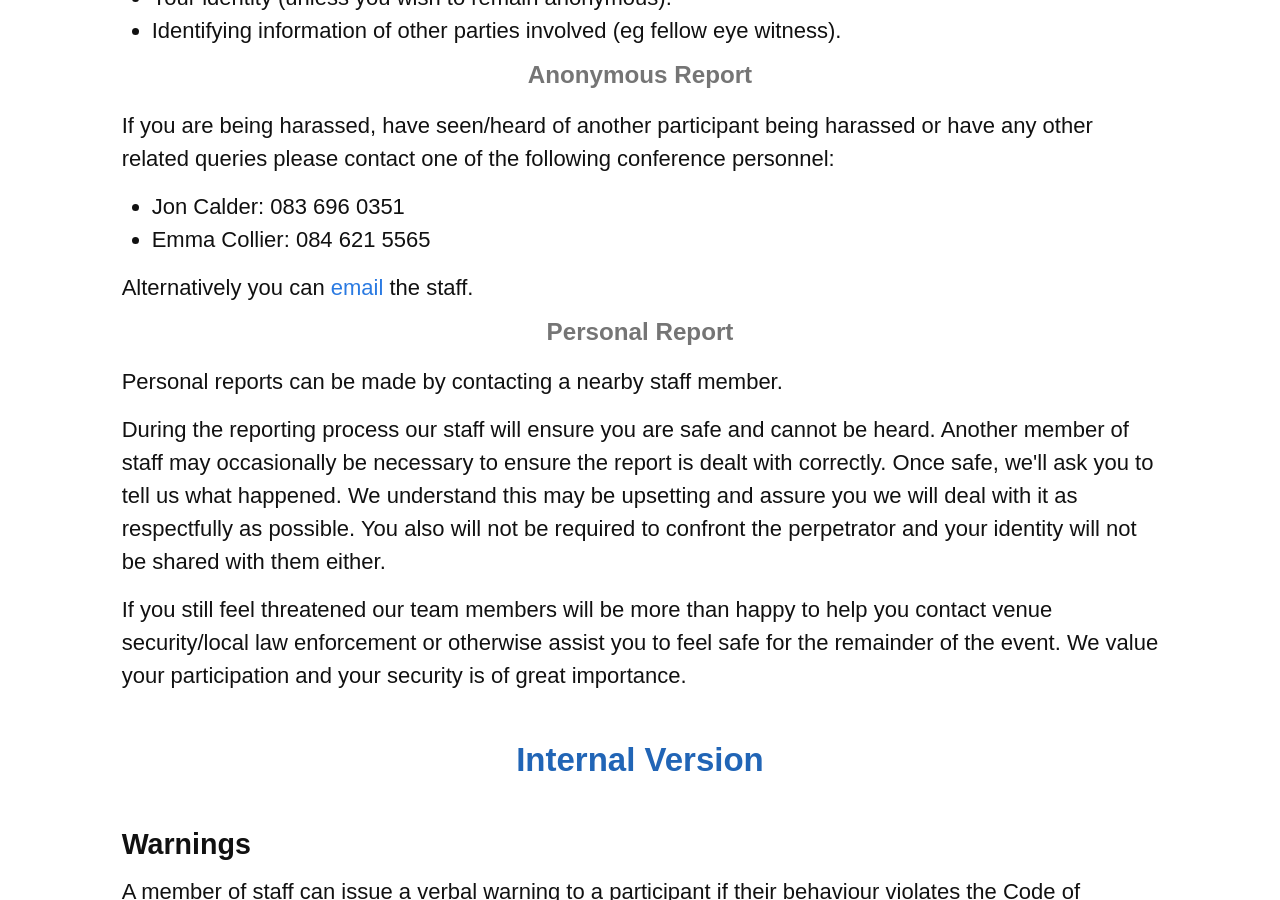
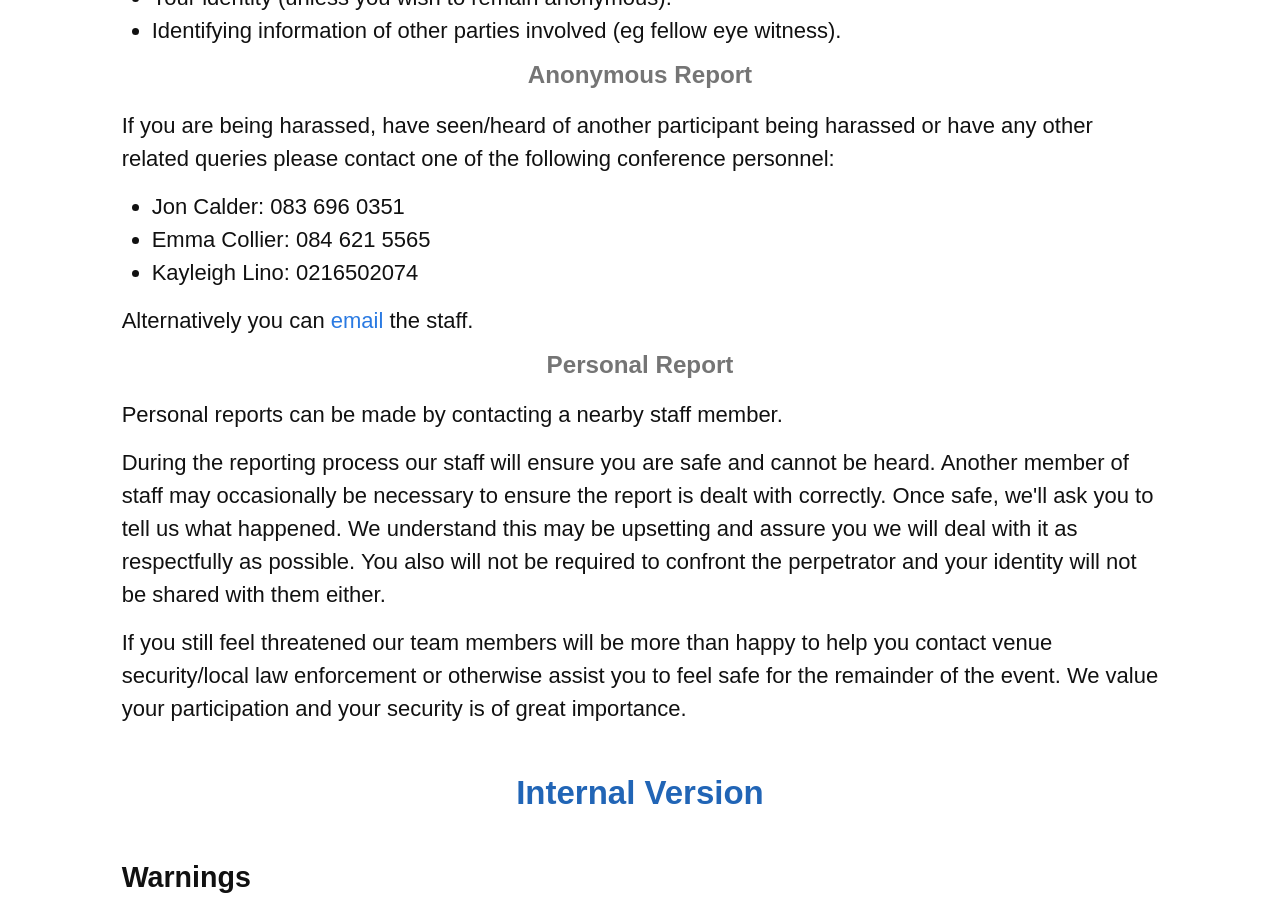
Before and after one commit to satRdays/capetown2018, a Jekyll site: the page code-of-conduct.html, which Jekyll copies as it is, in a window 1280 px wide and 900 px high, scrolled down 2234 px. Built offline with Jekyll 4.4.1, drawn with Linux system fonts in a browser that asks for light colours.

Commit message:
Added Kayleigh as a contact.

```diff
--- a/code-of-conduct.html
+++ b/code-of-conduct.html
@@ -92,6 +92,7 @@ We expect participants to follow these rules at all times.</p>
 <ul id="personnel">
 	<li>Jon Calder: 083 696 0351</li>
 	<li>Emma Collier: 084 621 5565</li>
+	<li>Kayleigh Lino: 0216502074</li>
 </ul>
 
 <p>Alternatively you can <a href="mailto:satrday.cape.town+code-of-conduct@gmail.com?subject=Anonymous">email</a> the staff.<p>
```
